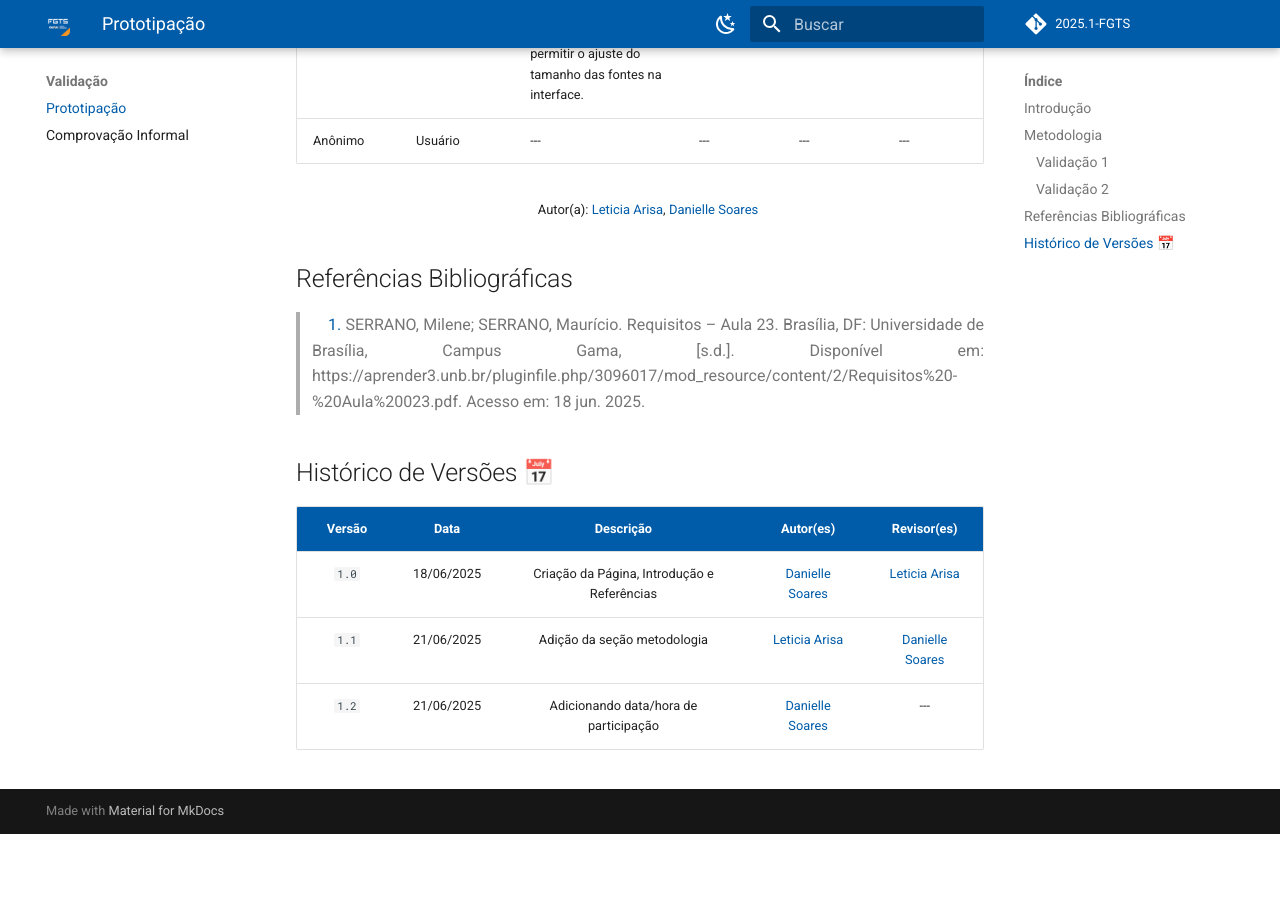
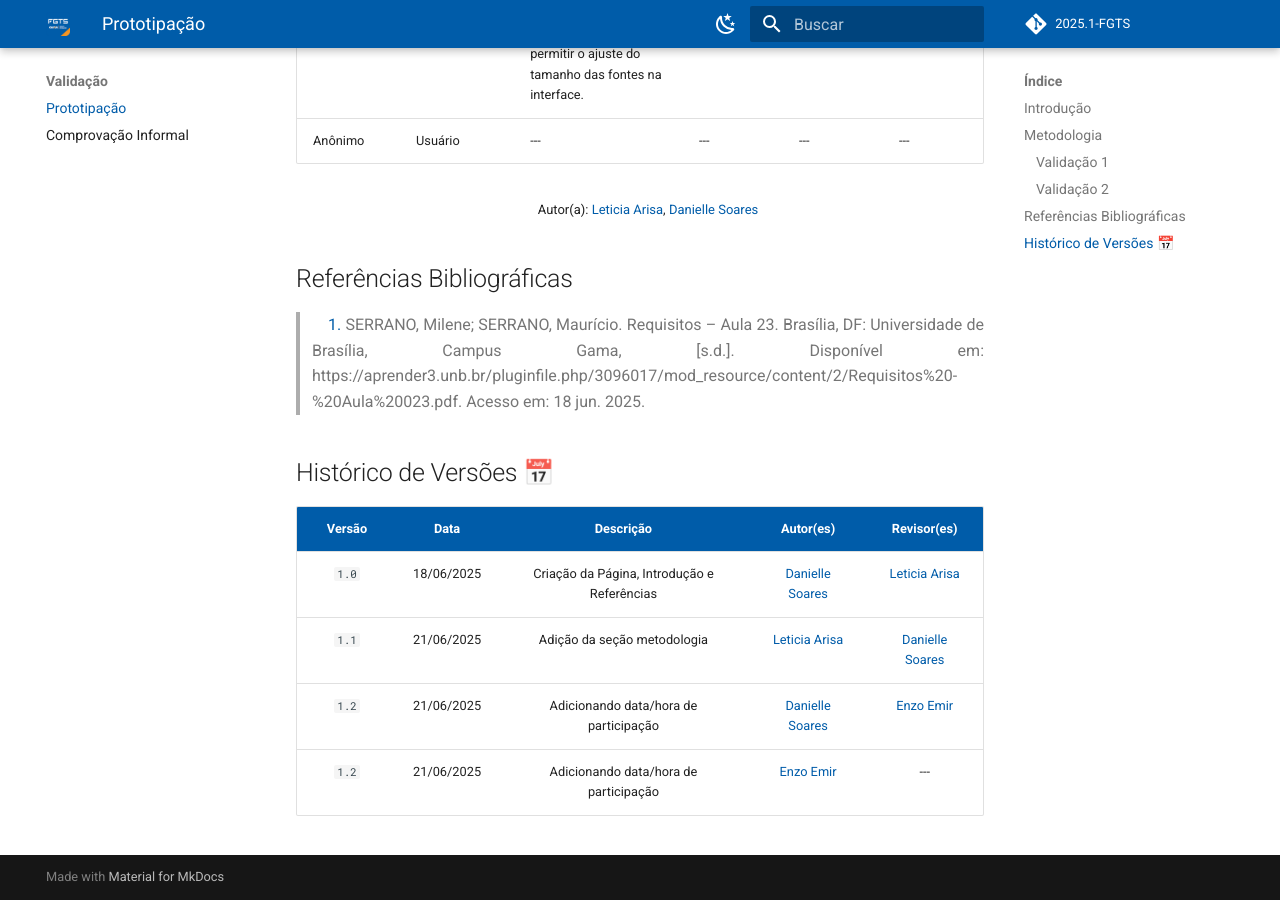
Before and after one commit to eduardodpms/REQ-FGTS, an MkDocs documentation site: the page built from docs/Validacao/Prototipacao.md, in a window 1280 px wide and 900 px high, scrolled down 5349 px. Built offline with MkDocs 1.6.1 and Material for MkDocs 9.7.7, drawn with Linux system fonts in a browser that asks for light colours; comment, search, counter and statistics services are not loaded; before the commit the page ends 6183 px from its top, so only the background shows below that; some of the changed text lies outside the part shown.

Commit message:
docs: Hora da prototipação

```diff
--- a/docs/Validacao/Prototipacao.md
+++ b/docs/Validacao/Prototipacao.md
@@ -37,8 +37,8 @@ Foi realizada a prototipação de todos os requisitos que ainda não haviam sido
     <tr>
       <td> Enzo Emir </td>
       <td> <a href="https://requisitos-de-software.github.io/2025.1-FGTS/Elicitacao/Requisitos-elicitados/#rf08">RF08</a> - O aplicativo deve exibir os status atualizados do saque. <br> <a href="https://requisitos-de-software.github.io/2025.1-FGTS/Elicitacao/Requisitos-elicitados/#rf38">RF38</a> - O aplicativo deve notificar o usuário sobre o status do saque solicitado. <br> <a href="https://requisitos-de-software.github.io/2025.1-FGTS/Elicitacao/Requisitos-elicitados/#rf01">RF01</a> - O aplicativo deve informar claramente as datas previstas para liberação de valores. </td>
-      <td> --- </td>
-      <td> --- </td>
+      <td> 14/06/2025 </td>
+      <td> 12:47 </td>
     </tr>
     <tr>
       <td> Leticia Arisa </td>
@@ -213,4 +213,5 @@ Caso queira conferir o protótipo, <a href="https://www.figma.com/proto/SRSL805B
 | :-: | :-: | :-: | :-: | :-: |
 | `1.0` | 18/06/2025 | Criação da Página, Introdução e Referências | [Danielle Soares](https://github.com/danielle-soaress) | [Leticia Arisa](https://github.com/Leticia-Arisa-K-Higa) |
 | `1.1` | 21/06/2025 | Adição da seção metodologia | [Leticia Arisa](https://github.com/Leticia-Arisa-K-Higa) | [Danielle Soares](https://github.com/danielle-soaress) |
-| `1.2` | 21/06/2025 | Adicionando data/hora de participação | [Danielle Soares](https://github.com/danielle-soaress) | --- |
+| `1.2` | 21/06/2025 | Adicionando data/hora de participação | [Danielle Soares](https://github.com/danielle-soaress) | [Enzo Emir](https://github.com/EnzoEmir) |
+| `1.2` | 21/06/2025 | Adicionando data/hora de participação | [Enzo Emir](https://github.com/EnzoEmir) | --- |
```
